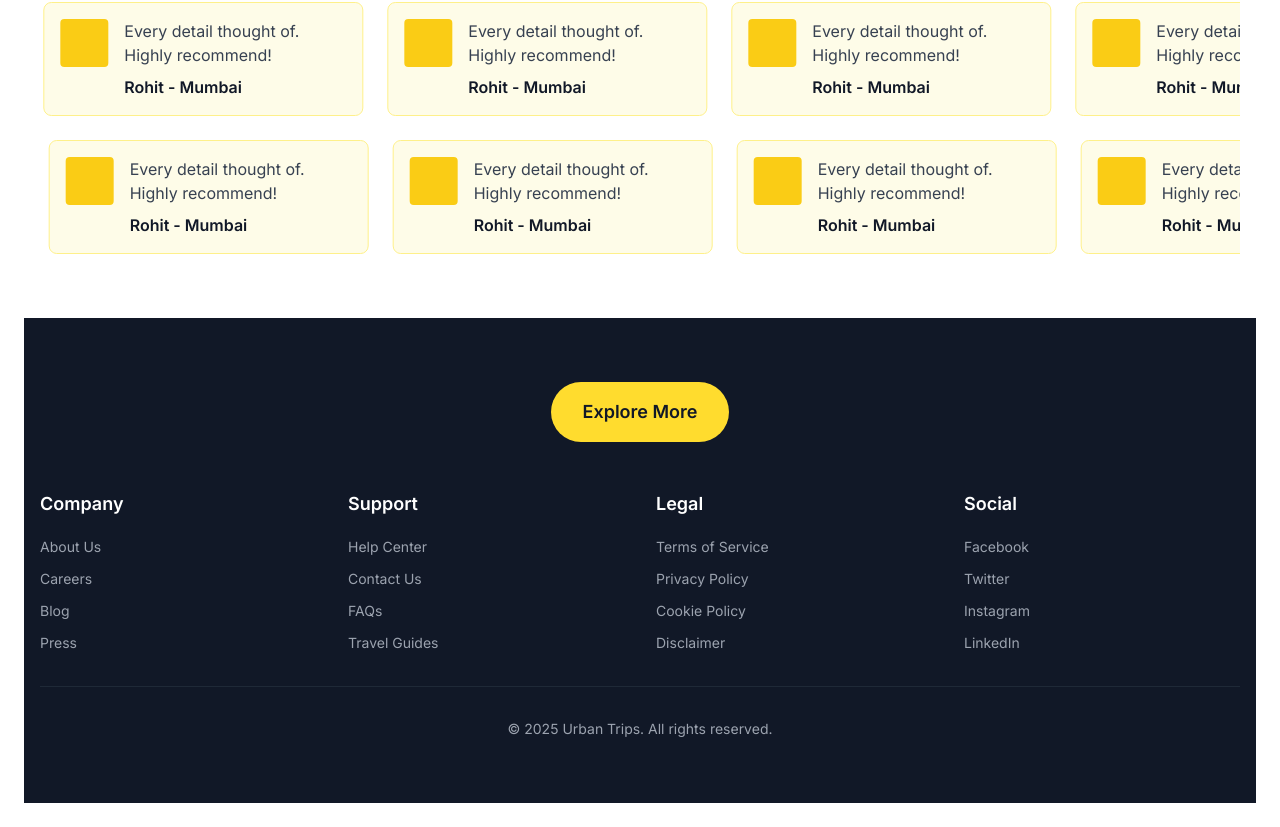
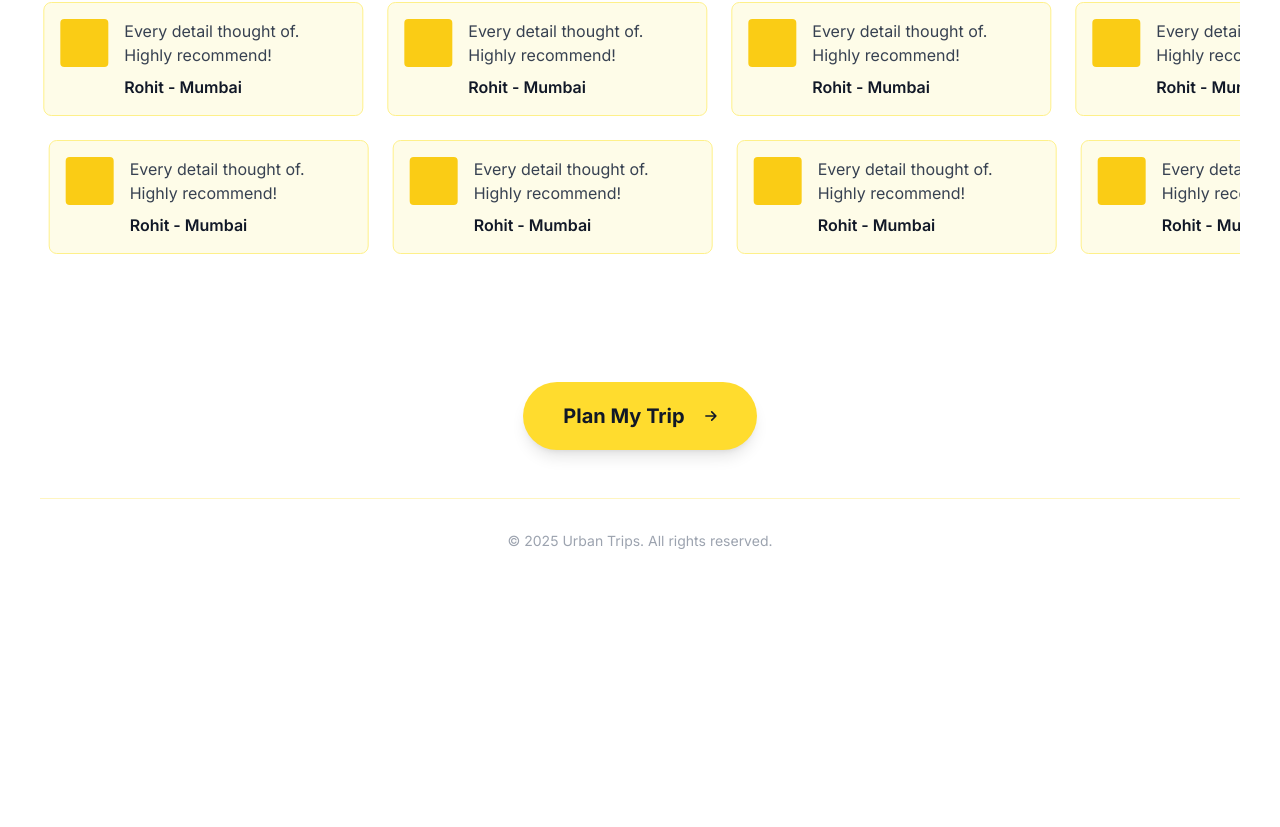
Before and after one commit to urbantrips/ut-client, a Next.js app: page / in a window 1280 px wide. Shown: the part 4889-5716 px from the top of the page. After the commit the page ends 5528 px from the top, so only its background shows below. Built offline with nearby package versions, Linux system fonts and the light colour scheme.

Commit message:
Refactor Footer Component with New Button and Layout Adjustments
- Replaced the "Explore More" button with a "Plan My Trip" button featuring enhanced animations and styling.
- Removed the footer links section for a cleaner design.
- Updated copyright section styling for improved visual consistency.

```diff
--- a/src/components/features/footer.tsx
+++ b/src/components/features/footer.tsx
@@ -1,20 +1,12 @@
 'use client';
 
 import { motion } from 'framer-motion';
-import Link from 'next/link';
-
-const footerLinks = {
-  Company: ['About Us', 'Careers', 'Blog', 'Press'],
-  Support: ['Help Center', 'Contact Us', 'FAQs', 'Travel Guides'],
-  Legal: ['Terms of Service', 'Privacy Policy', 'Cookie Policy', 'Disclaimer'],
-  Social: ['Facebook', 'Twitter', 'Instagram', 'LinkedIn'],
-};
 
 export function Footer() {
   return (
-    <footer className="bg-gray-900 text-white py-16 px-4">
+    <footer className="text-white py-16 px-4">
       <div className="max-w-7xl mx-auto">
-        {/* Explore More Button */}
+        {/* Plan My Trip Button */}
         <motion.div
           initial={{ opacity: 0, y: 20 }}
           whileInView={{ opacity: 1, y: 0 }}
@@ -22,34 +14,39 @@ export function Footer() {
           transition={{ duration: 0.6 }}
           className="text-center mb-12"
         >
-          <button className="bg-primary text-gray-900 px-8 py-4 rounded-full font-semibold text-lg hover:bg-primary-600 transition-colors">
-            Explore More
-          </button>
+          <motion.button
+            whileHover={{ scale: 1.05 }}
+            whileTap={{ scale: 0.95 }}
+            className="group relative bg-primary text-gray-900 px-10 py-5 rounded-full font-bold text-xl shadow-lg hover:shadow-xl transition-all duration-300 overflow-hidden"
+          >
+            {/* Shine effect on hover */}
+            <span className="absolute inset-0 bg-gradient-to-r from-transparent via-white/20 to-transparent -translate-x-full group-hover:translate-x-full transition-transform duration-1000" />
+
+            {/* Button content */}
+            <span className="relative flex items-center gap-3">
+              <span>Plan My Trip</span>
+              <motion.svg
+                className="w-5 h-5"
+                fill="none"
+                stroke="currentColor"
+                viewBox="0 0 24 24"
+                initial={{ x: 0 }}
+                animate={{ x: [0, 4, 0] }}
+                transition={{ duration: 1.5, repeat: Infinity, ease: "easeInOut" }}
+              >
+                <path
+                  strokeLinecap="round"
+                  strokeLinejoin="round"
+                  strokeWidth={2}
+                  d="M13 7l5 5m0 0l-5 5m5-5H6"
+                />
+              </motion.svg>
+            </span>
+          </motion.button>
         </motion.div>
 
-        {/* Footer Links */}
-        <div className="grid grid-cols-2 md:grid-cols-4 gap-8 mb-8">
-          {Object.entries(footerLinks).map(([category, links]) => (
-            <div key={category}>
-              <h3 className="font-semibold text-lg mb-4">{category}</h3>
-              <ul className="space-y-2">
-                {links.map((link) => (
-                  <li key={link}>
-                    <Link
-                      href="#"
-                      className="text-gray-400 hover:text-primary transition-colors text-sm"
-                    >
-                      {link}
-                    </Link>
-                  </li>
-                ))}
-              </ul>
-            </div>
-          ))}
-        </div>
-
         {/* Copyright */}
-        <div className="border-t border-gray-800 pt-8 text-center text-gray-400 text-sm">
+        <div className="border-t border-primary/30 pt-8 text-center text-gray-400 text-sm">
           <p>&copy; {new Date().getFullYear()} Urban Trips. All rights reserved.</p>
         </div>
       </div>
```
